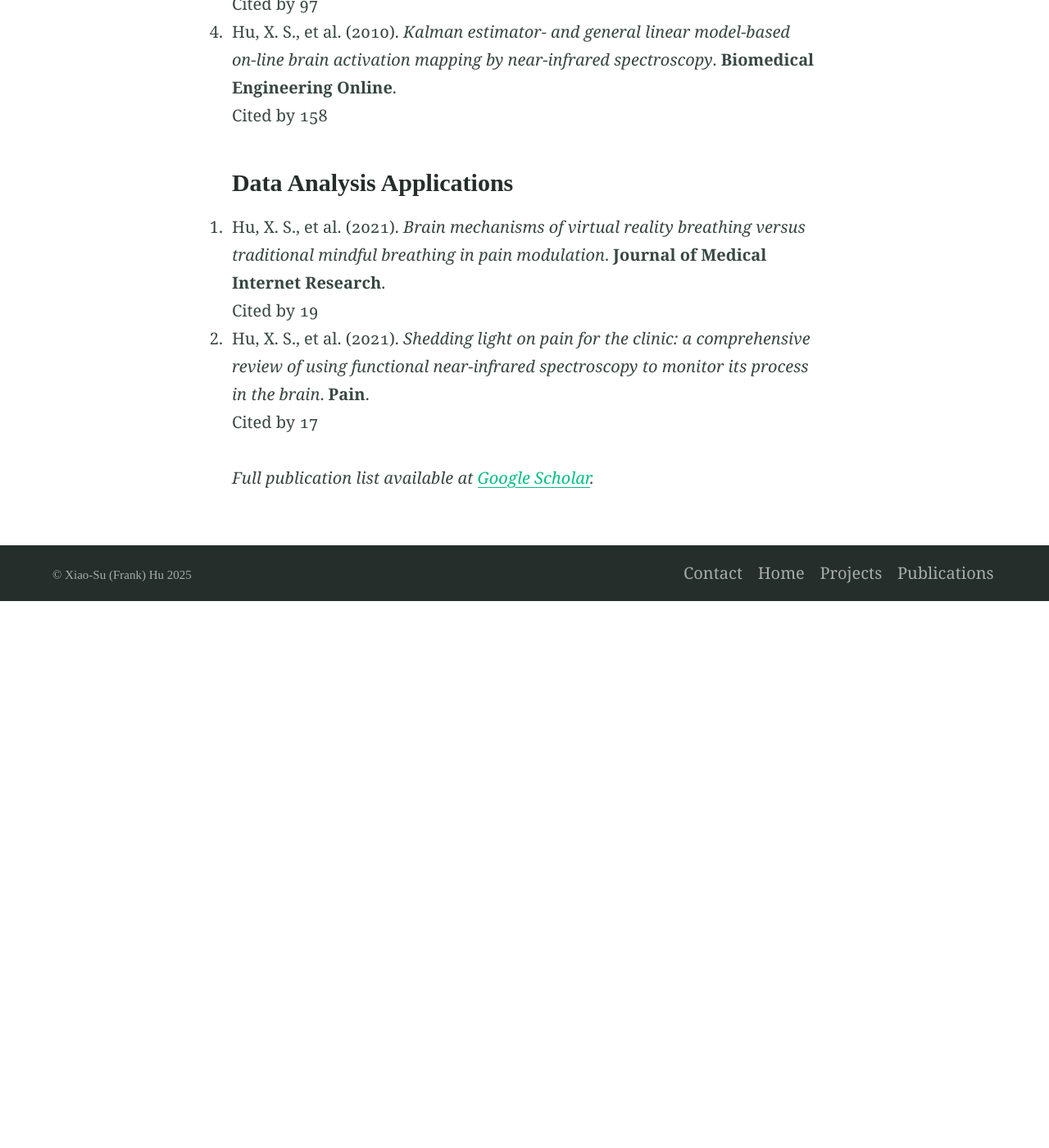
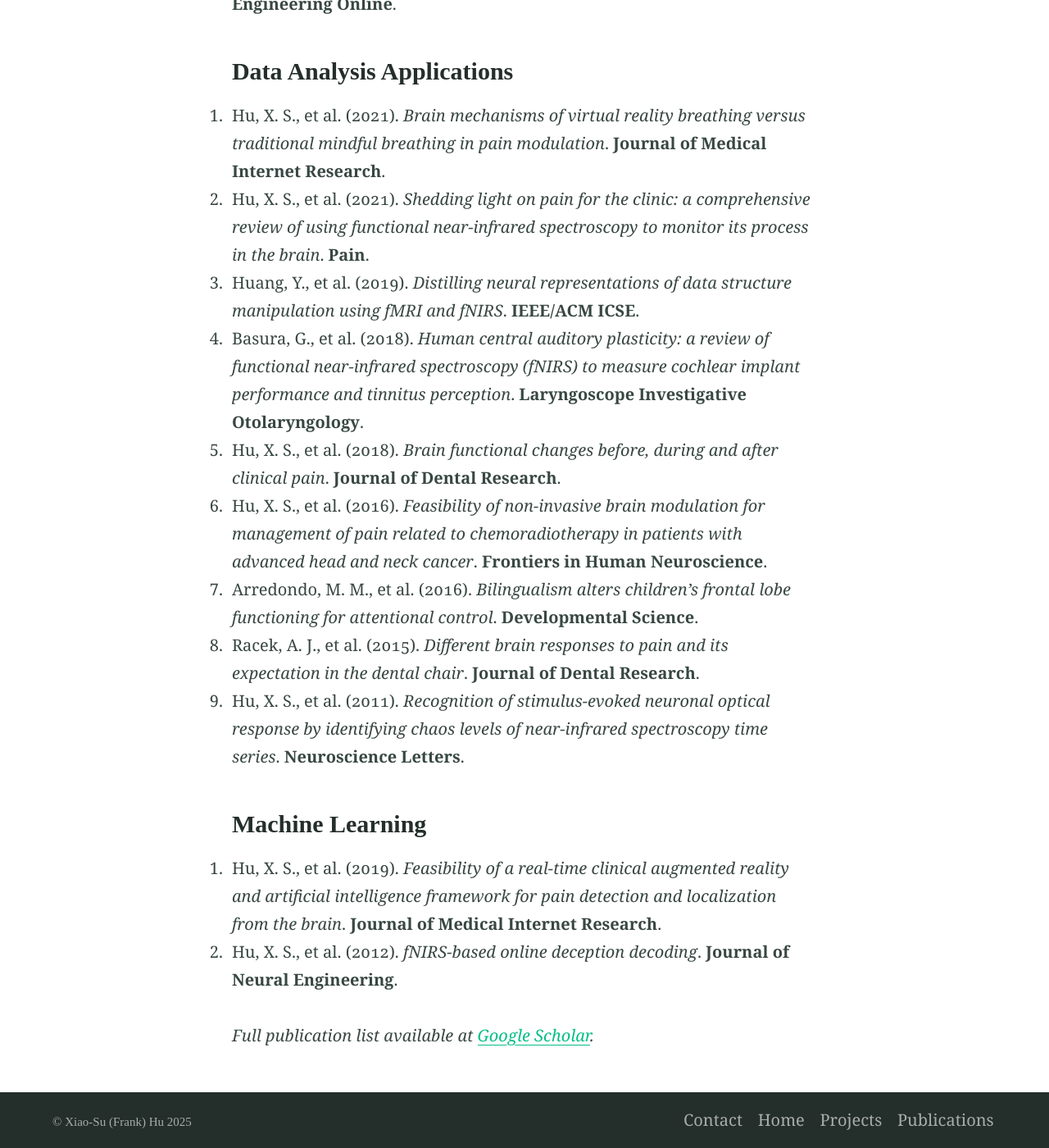
Before and after one commit to xiaosuhu/xiaosuhu.github.io, a Jekyll site: the page built from publication.md, in a window 1280 px wide and 1400 px high, scrolled down 667 px. Shown: the whole window at 82% size. Built offline with Jekyll 4.4.1, drawn with Linux system fonts in a browser that asks for light colours; some of the changed text lies outside the part shown.

Commit message:
Full publication list

```diff
--- a/publication.md
+++ b/publication.md
@@ -7,18 +7,23 @@ title: Publications
 
 ### Data Analysis Methodology
 1. Hu, X. S., et al. (2020). *Photogrammetry-based stereoscopic optode registration method for functional near-infrared spectroscopy*. **Journal of Biomedical Optics**.
-   Cited by 47
 2. Hu, X. S., et al. (2015). *Comparison of motion correction techniques applied to functional near-infrared spectroscopy data from children*. **Journal of Biomedical Optics**.
-   Cited by 52
 3. Hu, X. S., et al. (2013). *Reduction of trial-to-trial variability in functional near-infrared spectroscopy signals by accounting for resting-state functional connectivity*. **Journal of Biomedical Optics**.
-   Cited by 97
 4. Hu, X. S., et al. (2010). *Kalman estimator- and general linear model-based on-line brain activation mapping by near-infrared spectroscopy*. **Biomedical Engineering Online**.
-   Cited by 158
 
 ### Data Analysis Applications
 1. Hu, X. S., et al. (2021). *Brain mechanisms of virtual reality breathing versus traditional mindful breathing in pain modulation*. **Journal of Medical Internet Research**.
-   Cited by 19
 2. Hu, X. S., et al. (2021). *Shedding light on pain for the clinic: a comprehensive review of using functional near-infrared spectroscopy to monitor its process in the brain*. **Pain**.
-   Cited by 17
+3. Huang, Y., et al. (2019). *Distilling neural representations of data structure manipulation using fMRI and fNIRS*. **IEEE/ACM ICSE**.
+4. Basura, G., et al. (2018). *Human central auditory plasticity: a review of functional near-infrared spectroscopy (fNIRS) to measure cochlear implant performance and tinnitus perception*. **Laryngoscope Investigative Otolaryngology**.
+5. Hu, X. S., et al. (2018). *Brain functional changes before, during and after clinical pain*. **Journal of Dental Research**.
+6. Hu, X. S., et al. (2016). *Feasibility of non-invasive brain modulation for management of pain related to chemoradiotherapy in patients with advanced head and neck cancer*. **Frontiers in Human Neuroscience**.
+7. Arredondo, M. M., et al. (2016). *Bilingualism alters children's frontal lobe functioning for attentional control*. **Developmental Science**.
+8. Racek, A. J., et al. (2015). *Different brain responses to pain and its expectation in the dental chair*. **Journal of Dental Research**.
+9. Hu, X. S., et al. (2011). *Recognition of stimulus-evoked neuronal optical response by identifying chaos levels of near-infrared spectroscopy time series*. **Neuroscience Letters**.
+
+### Machine Learning
+1. Hu, X. S., et al. (2019). *Feasibility of a real-time clinical augmented reality and artificial intelligence framework for pain detection and localization from the brain*. **Journal of Medical Internet Research**.
+2. Hu, X. S., et al. (2012). *fNIRS-based online deception decoding*. **Journal of Neural Engineering**.
 
 *Full publication list available at [Google Scholar](https://scholar.google.com/citations?user=wody7D8AAAAJ&hl=en).*
```
